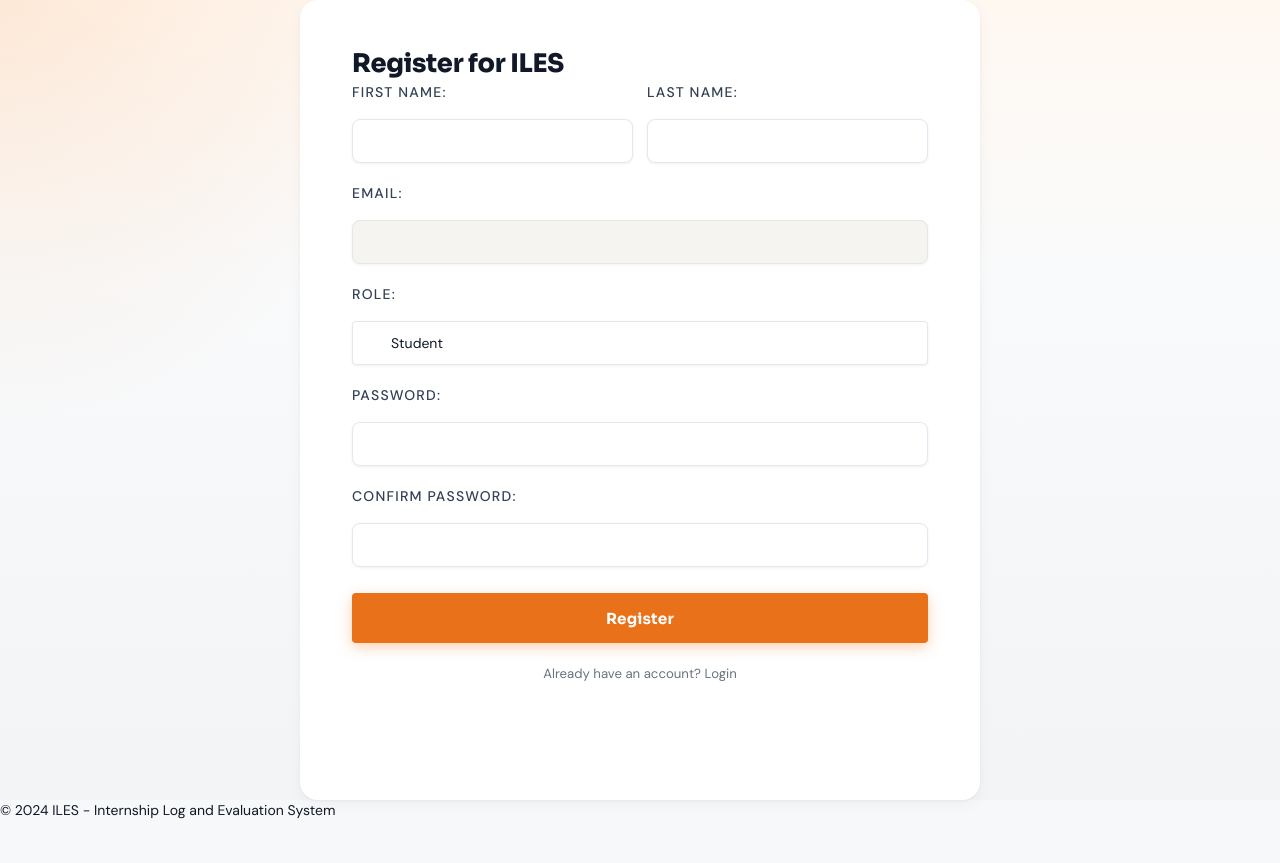
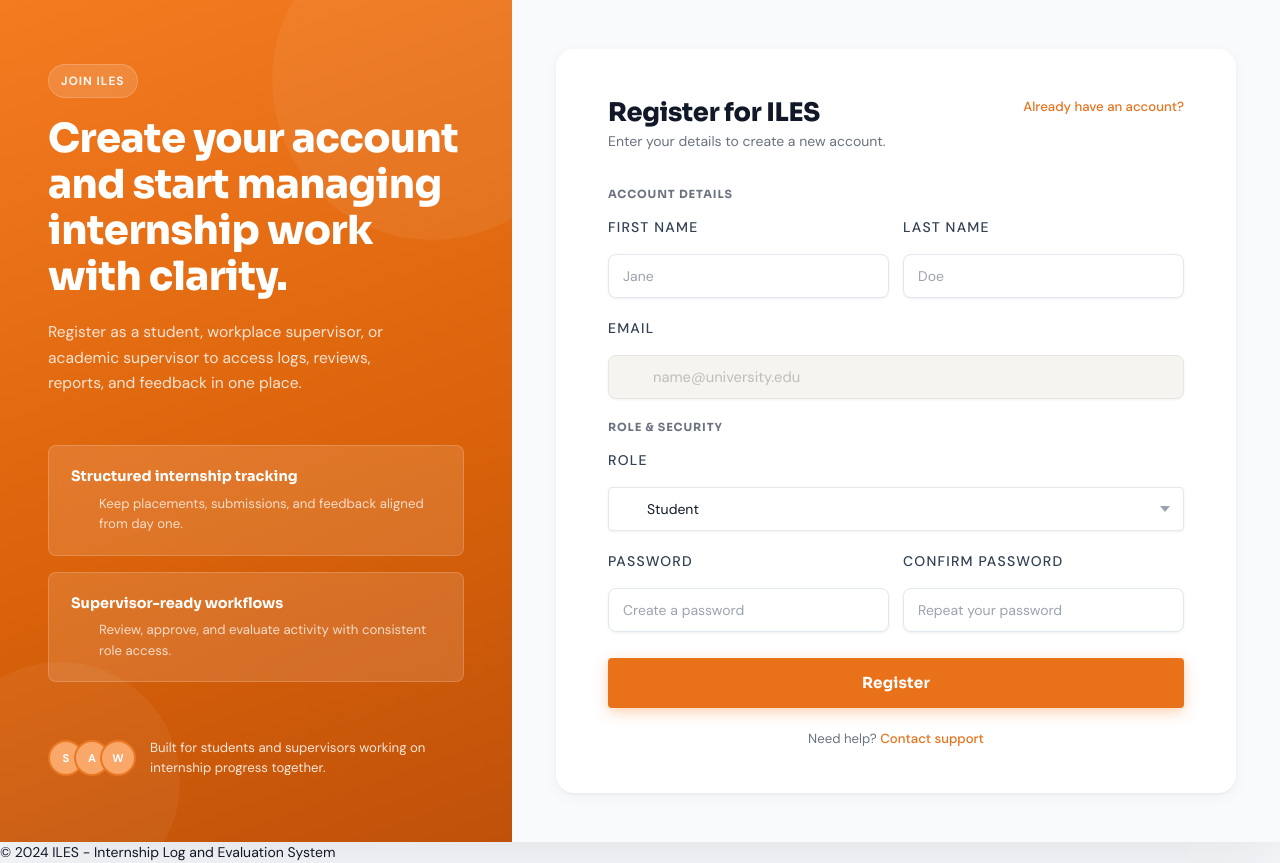
Before and after one commit to kalasamuel/ILES, a React (Vite) app in the folder frontend/iles-frontend/: page /register in a window 1280 px wide. Before the commit the page ends 821 px from the top, so only its background shows below. Built offline with nearby package versions, Linux system fonts and the light colour scheme.

Commit message:
Refactored RegisterPage component for improved layout and user experience; enhance form structure and add descriptive elements for clarity.

```diff
--- a/frontend/iles-frontend/src/features/auth/pages/RegisterPage.jsx
+++ b/frontend/iles-frontend/src/features/auth/pages/RegisterPage.jsx
@@ -2,7 +2,7 @@ import React, { useState } from 'react';
 import { Link, useNavigate } from 'react-router-dom';
 import { authAPI } from '../../../services/endpoints';
 import { useAuth } from '../../../hooks/AuthContext';
-import './RegisterPage.css'
+import './RegisterPage.css';
 
 function RegisterPage() {
   const [formData, setFormData] = useState({
@@ -20,15 +20,15 @@ function RegisterPage() {
   const navigate = useNavigate();
   const { login } = useAuth();
 
-  const handleChange = (e) => {
-    setFormData({
-      ...formData,
-      [e.target.name]: e.target.value,
-    });
+  const handleChange = (event) => {
+    setFormData((current) => ({
+      ...current,
+      [event.target.name]: event.target.value,
+    }));
   };
 
-  const handleSubmit = async (e) => {
-    e.preventDefault();
+  const handleSubmit = async (event) => {
+    event.preventDefault();
     setError('');
     setSuccess('');
 
@@ -78,12 +78,52 @@ function RegisterPage() {
 
   return (
     <div className="register-page">
+      <div className="register-main">
+        <aside className="register-left-panel">
+          <div>
+            <p className="register-eyebrow">Join ILES</p>
+            <h1 className="left-panel-headline">Create your account and start managing internship work with clarity.</h1>
+            <p className="left-panel-subtext">
+              Register as a student, workplace supervisor, or academic supervisor to access logs, reviews, reports, and feedback in one place.
+            </p>
+
+            <div className="feature-list">
+              <div className="feature-card">
+                <div className="feature-card-title">Structured internship tracking</div>
+                <div className="feature-card-desc">Keep placements, submissions, and feedback aligned from day one.</div>
+              </div>
+              <div className="feature-card">
+                <div className="feature-card-title">Supervisor-ready workflows</div>
+                <div className="feature-card-desc">Review, approve, and evaluate activity with consistent role access.</div>
+              </div>
+            </div>
+          </div>
+
+          <div className="left-panel-social-proof">
+            <div className="avatar-stack">
+              <div className="avatar">S</div>
+              <div className="avatar">A</div>
+              <div className="avatar">W</div>
+            </div>
+            <div className="social-proof-text">Built for students and supervisors working on internship progress together.</div>
+          </div>
+        </aside>
+
+        <main className="register-right-panel">
           <div className="register-form-container">
+            <div className="register-card-header">
+              <div>
                 <h2>Register for ILES</h2>
+                <p className="register-card-subtitle">Enter your details to create a new account.</p>
+              </div>
+              <Link to="/login" className="already-registered-link">Already have an account?</Link>
+            </div>
+
             <form onSubmit={handleSubmit} className="register-form">
+              <div className="form-section-label">Account Details</div>
               <div className="form-row">
                 <div className="form-group">
-              <label htmlFor="firstName">First Name:</label>
+                  <label htmlFor="firstName">First Name</label>
                   <input
                     type="text"
                     id="firstName"
@@ -91,10 +131,12 @@ function RegisterPage() {
                     value={formData.firstName}
                     onChange={handleChange}
                     required
+                    className="no-icon"
+                    placeholder="Jane"
                   />
                 </div>
                 <div className="form-group">
-              <label htmlFor="lastName">Last Name:</label>
+                  <label htmlFor="lastName">Last Name</label>
                   <input
                     type="text"
                     id="lastName"
@@ -102,11 +144,14 @@ function RegisterPage() {
                     value={formData.lastName}
                     onChange={handleChange}
                     required
+                    className="no-icon"
+                    placeholder="Doe"
                   />
                 </div>
               </div>
+
               <div className="form-group">
-            <label htmlFor="email">Email:</label>
+                <label htmlFor="email">Email</label>
                 <input
                   type="email"
                   id="email"
@@ -114,10 +159,15 @@ function RegisterPage() {
                   value={formData.email}
                   onChange={handleChange}
                   required
+                  className="no-icon"
+                  placeholder="name@university.edu"
                 />
               </div>
+
+              <div className="form-section-label">Role & Security</div>
               <div className="form-group">
-            <label htmlFor="role">Role:</label>
+                <label htmlFor="role">Role</label>
+                <div className="select-wrapper">
                   <select
                     id="role"
                     name="role"
@@ -130,8 +180,11 @@ function RegisterPage() {
                     <option value="academic_supervisor">Academic Supervisor</option>
                   </select>
                 </div>
+              </div>
+
+              <div className="form-row">
                 <div className="form-group">
-            <label htmlFor="password">Password:</label>
+                  <label htmlFor="password">Password</label>
                   <input
                     type="password"
                     id="password"
@@ -139,10 +192,12 @@ function RegisterPage() {
                     value={formData.password}
                     onChange={handleChange}
                     required
+                    className="no-icon"
+                    placeholder="Create a password"
                   />
                 </div>
                 <div className="form-group">
-            <label htmlFor="confirmPassword">Confirm Password:</label>
+                  <label htmlFor="confirmPassword">Confirm Password</label>
                   <input
                     type="password"
                     id="confirmPassword"
@@ -150,17 +205,25 @@ function RegisterPage() {
                     value={formData.confirmPassword}
                     onChange={handleChange}
                     required
+                    className="no-icon"
+                    placeholder="Repeat your password"
                   />
                 </div>
+              </div>
+
               {error && <div className="error-message">{error}</div>}
               {success && <div className="success-message">{success}</div>}
+
               <button type="submit" disabled={isLoading} className="btn btn-primary">
                 {isLoading ? 'Registering...' : 'Register'}
               </button>
+
+              <div className="register-links">
+                <span>Need help? <Link to="/contact" className="contact-support-link">Contact support</Link></span>
+              </div>
             </form>
-        <div className="register-links">
-          <Link to="/login">Already have an account? Login</Link>
           </div>
+        </main>
       </div>
     </div>
   );
```
Lines whose indentation alone changed are shown as unchanged.
